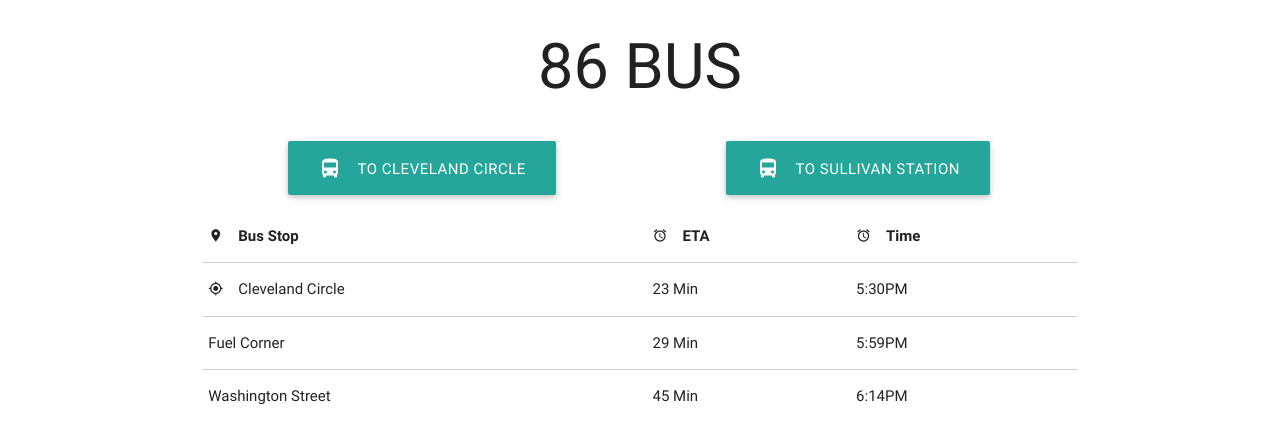
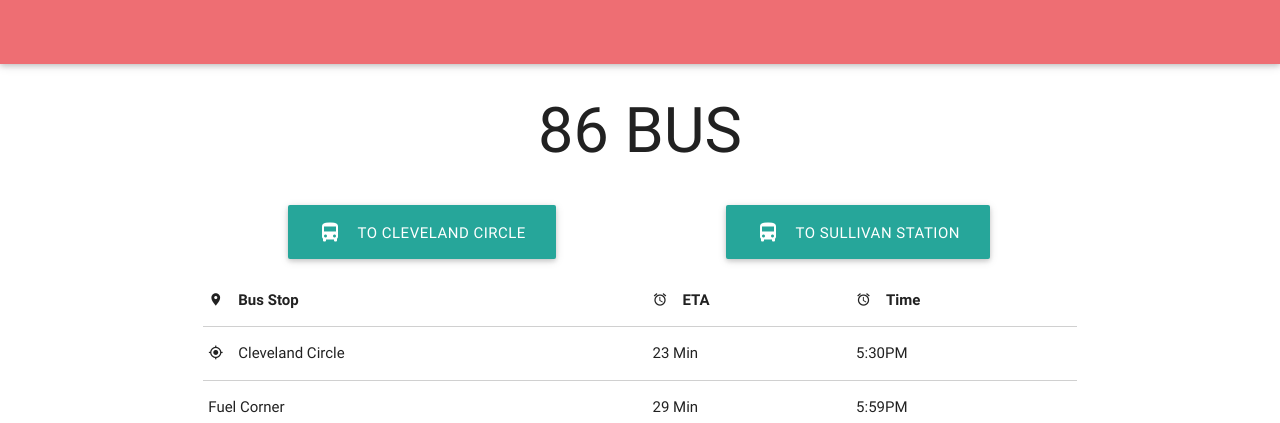
Before and after one commit to rosvain/86, a PHP site: page / in a window 1280 px wide. Shown: the top 423 px of the page. Run offline with PHP 8.4, Linux system fonts and the light colour scheme; some libraries are stand-ins or nearby versions.

Commit message:
adding navbar to app

```diff
--- a/index.php
+++ b/index.php
@@ -7,6 +7,8 @@
     </head>
     <body>
         <header>
+            <nav class="top-nav">
+            </nav>
             <h1 class="center-align">86 BUS</h1>
         </header>
         <main>
```
